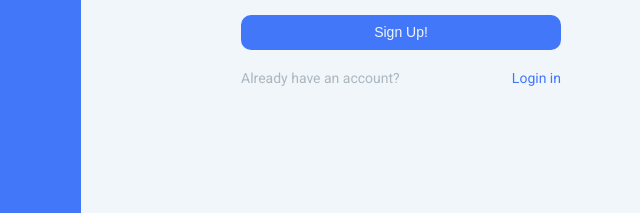
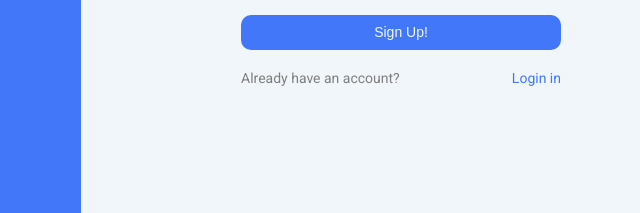
Before and after one commit to somnevaetsya/server_front, a plain HTML site: page src/login.html in a window 1280 px wide. Shown: the part 584-797 px from the top of the page, 559-1199 px from the left. Drawn offline with Linux system fonts and the light colour scheme.

Commit message:
lastlast

```diff
--- a/src/css/login.css
+++ b/src/css/login.css
@@ -99,7 +99,7 @@
 }
 
 .auth__block_dont {
-    color: var(--gray-menu);
+    color: var(--gray-text);
 }
 
 .auth__block_reg {
```
